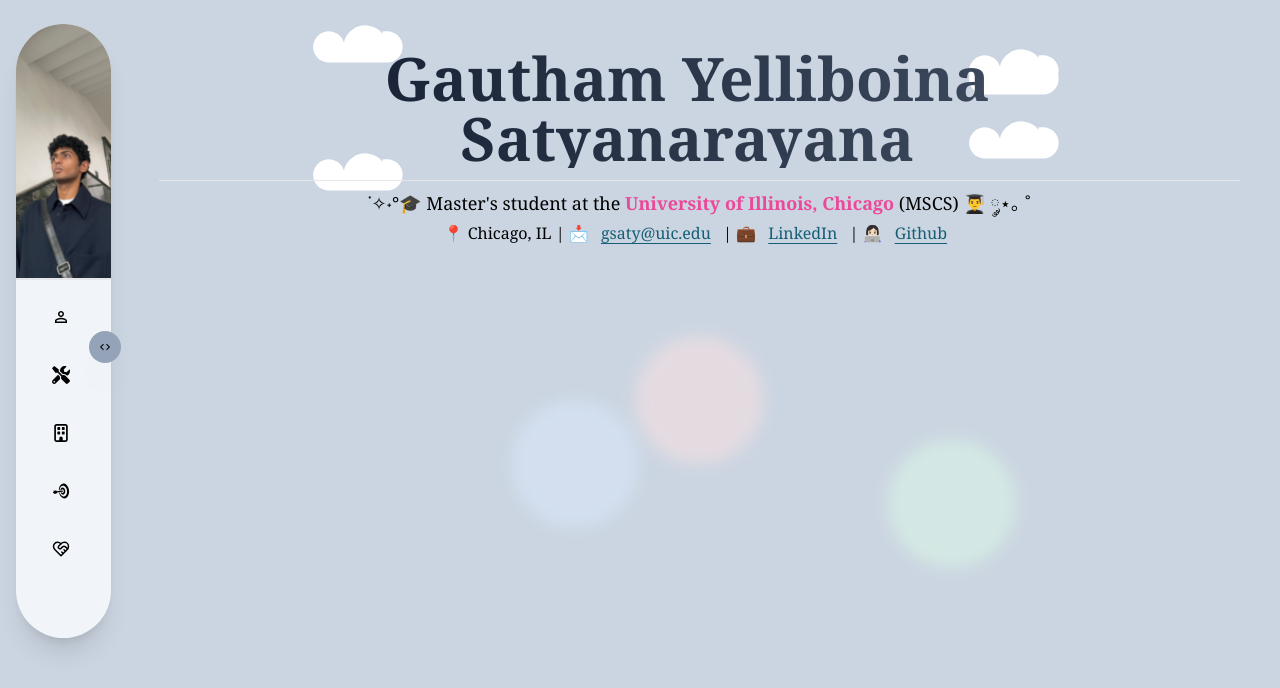
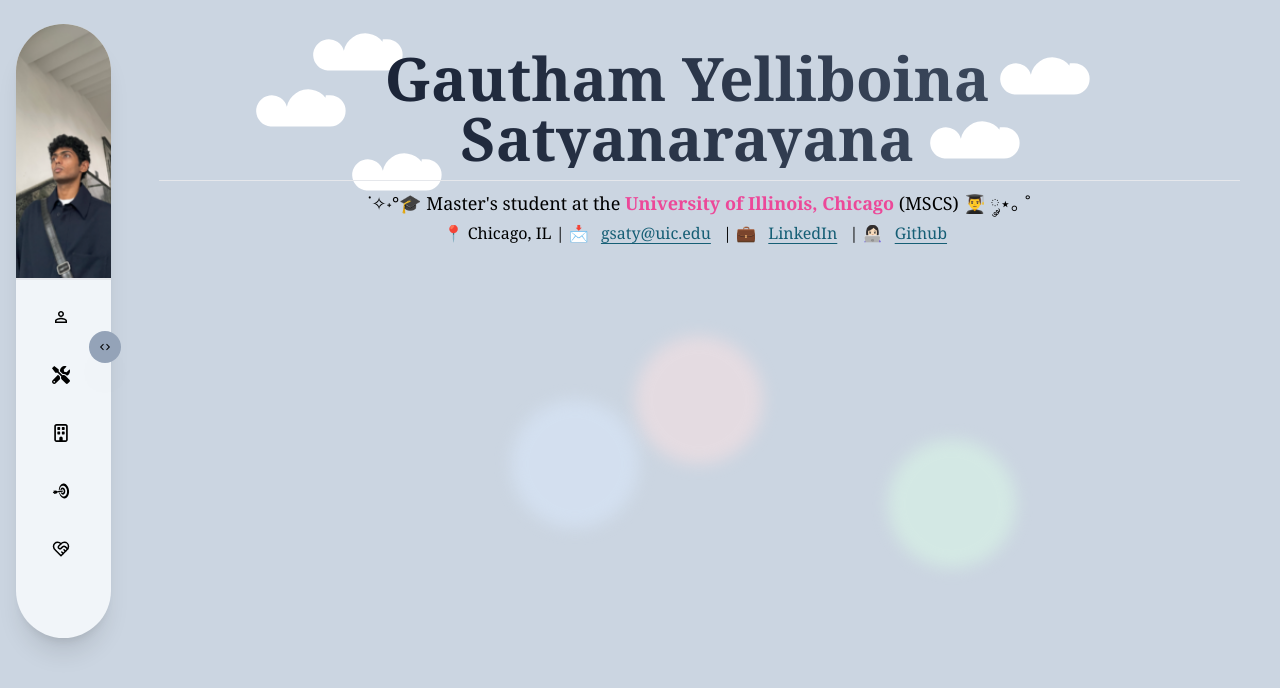
Before and after one commit to gauthamys/portfolio-old, a React (Create React App) app: page / in a window 1280 px wide. Shown: the top 688 px of the page. Built offline with nearby package versions, Linux system fonts and the light colour scheme.

Commit message:
[Add] clouds vibin

```diff
--- a/package.json
+++ b/package.json
@@ -1,5 +1,5 @@
 {
-  "homepage": "https://gauthamys.github.io",
+  "homepage": "https://gauthamys.github.io/",
   "name": "portfolio-new",
   "version": "0.1.0",
   "private": true,
--- a/src/App.js
+++ b/src/App.js
@@ -5,13 +5,17 @@ import Cloud from './components/Clouds';
 import React from "react";
 
 function App() {
+  function genRandomPosition() {
+    let dir = ['left', 'right'];
+    let pos = ['24', '28', '32', '64', '68']
+  }
   return (
     <div className='App flex flex-row'>
-      <Cloud direction={true} topClass={"top-0"} rightClass={"right-24"}/>
-      <Cloud direction={false} topClass={"top-6"} rightClass={"right-48"}/>
-      <Cloud direction={false} topClass={"top-8"} rightClass={"right-48"}/>
-      <Cloud direction={false} topClass={"top-24"} rightClass={"right-48"}/>
-      <Cloud direction={true} topClass={"top-32"} rightClass={"right-64"}/>
+      <Cloud topClass={"top-2"} animate={"animate-cloud_1"}/>
+      <Cloud topClass={"top-8"} animate={"animate-cloud_2"}/>
+      <Cloud topClass={"top-16"} animate={"animate-cloud_3"}/>
+      <Cloud topClass={"top-24"} animate={"animate-cloud_4"}/>
+      <Cloud topClass={"top-32"} animate={"animate-cloud_5"}/>
       <Navbar />
       <Main Component={Home}/>
     </div>
--- a/src/components/Clouds.js
+++ b/src/components/Clouds.js
@@ -1,8 +1,8 @@
 import React from 'react';
 
-const Cloud = ({ direction, topClass, rightClass }) => {
+const Cloud = ({ topClass, animate }) => {
   return (
-    <div className={`absolute flex-none ${topClass} ${rightClass} ${direction ? "animate-moveLeftToRight" : "animate-moveRightToLeft" }`}>
+    <div className={`absolute flex-none ${topClass} ${animate}`}>
       <svg
         xmlns="http://www.w3.org/2000/svg"
         viewBox="0 0 64 64"
--- a/src/components/Navbar.js
+++ b/src/components/Navbar.js
@@ -16,6 +16,7 @@ export default function Navbar() {
                 }}>
                 {collapsed ? <BiExpandHorizontal /> : <BiCollapseHorizontal />}
             </button>
+            <a href="#home">
                 <div className={`profile-picture ${collapsed ? "rounded-t-full" : "rounded-t-lg"}`}>
                     {/* <div className={`${collapsed ? "hidden" : ""} font-sans top-1/2 left-1/2 text-white font-bold -translate-x-1/2 translate-y-2/3 absolute text-center`}>
                         <h1 className="text-xl">
@@ -24,6 +25,7 @@ export default function Navbar() {
                         <p className="text-xs">gsaty@uic.edu</p>
                     </div> */}
                 </div>
+            </a>
             <ul>
                 <NavItem target={"#home"} title={"Who I am"} collapsed={collapsed} Icon={MdOutlinePermIdentity} />
                 <NavItem title={"What I'm doing"} collapsed={collapsed} Icon={FaTools}/>
--- a/tailwind.config.js
+++ b/tailwind.config.js
@@ -26,7 +26,12 @@ module.exports = {
       animation: {
         wiggle: 'wiggle 2s ease-in-out infinite',
         moveLeftToRight:  'moveLeftToRight 45s linear infinite',
-        moveRightToLeft: 'moveRightToLeft 45s linear infinite'
+        moveRightToLeft: 'moveRightToLeft 45s linear infinite',
+        cloud_1: 'moveLeftToRight 45s linear infinite',
+        cloud_2: 'moveRightToLeft 50s linear infinite',
+        cloud_3: 'moveLeftToRight 55s linear infinite',
+        cloud_4: 'moveRightToLeft 40s linear infinite',
+        cloud_5: 'moveLeftToRight 40s linear infinite',
       }
     },
   },
```
Lines whose indentation alone changed are shown as unchanged.
